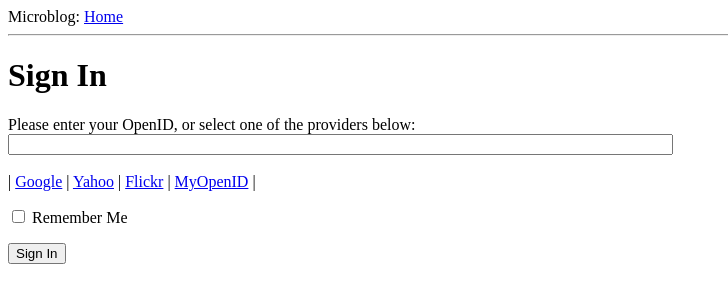
After one commit to carynJohansen/flask, a Flask app: page /login in a window 1280 px wide. The commit adds this page. Shown: the top 303 px of the page, without its empty margins (0-728 px from the left). Run offline with Flask 2, Linux system fonts and the light colour scheme.

Commit message:
updating web forms

```diff
--- a/app/__init__.py
+++ b/app/__init__.py
@@ -1,4 +1,6 @@
 from flask import Flask
 
 app = Flask(__name__)
+app.config.from_object('config')
+
 from app import views
--- /dev/null
+++ b/app/forms.py
@@ -0,0 +1,7 @@
+from flask.ext.wtf import Form
+from wtforms import StringField, BooleanField
+from wtforms.validators import DataRequired
+
+class LoginForm(Form):
+	openid = StringField('openid', validators=[DataRequired()])
+	remember_me = BooleanField('remember_me', default=False)
--- a/app/templates/base.html
+++ b/app/templates/base.html
@@ -3,12 +3,21 @@
 		{% if title %}
 		<title>{{ title }} - microblog</title>
 		{% else %}
-		<title>Welcom to microblog</title>
+		<title>Welcome to microblog</title>
 		{% endif %}
 	</head>
 	<body>
 		<div>Microblog: <a href="/index">Home</a></div>
 		<hr>
+		{% with messages = get_flashed_messages() %}
+			{% if messages %}
+				<ul>
+				{% for message in messages %}
+					<li>{{ message }} </li>
+				{% endfor %}
+				</ul>
+			{% endif %}
+		{% endwith %}
 		{% block content %}{% endblock %}
 	</body>
 </html>
--- /dev/null
+++ b/app/templates/login.html
@@ -0,0 +1,34 @@
+<!-- extend from base layout -->
+{% extends "base.html" %}
+
+{% block content %}
+<script type="text/javascript">
+function set_openid(openid, pr)
+{
+	u = openid.search('<username>')
+	if (u != -1) {
+		//openid requires username
+		user = prompt('Enter your ' + pr + ' username:')
+		openid = openi.substr(0, u) + user
+	}
+	form = document.forms['login'];
+	form.elements['openid'].value = openid
+}
+</script>
+<h1>Sign In</h1>
+<form action="" method="post" name="login">
+	{{ form.hidden_tag() }}
+	<p>
+		Please enter your OpenID, or select one of the providers below: <br>
+		{{ form.openid(size=80) }}<br>
+		{% for error in form.openid.errors %}
+			<span style="color: red;">[{{ error }}]</span>
+		{% endfor %}<br>
+        |{% for pr in providers %}
+        	<a href="javascript:set_openid('{{ pr.url }}', '{{ pr.name }}');">{{ pr.name }}</a> |
+        {% endfor %}
+	</p>
+	<p>{{ form.remember_me }} Remember Me</p>
+	<p><input type="submit" value="Sign In"></p>
+</form>
+{% endblock %}
--- a/app/views.py
+++ b/app/views.py
@@ -1,5 +1,6 @@
-from flask import render_template
+from flask import render_template, flash, redirect
 from app import app
+from .forms import LoginForm
 
 @app.route('/')
 @app.route('/index')
@@ -19,3 +20,15 @@ def index():
 							title='Home',
 							user = user,
 							posts = posts)
+
+@app.route('/login', methods=['GET', 'POST'])
+def login():
+	form = LoginForm()
+	if form.validate_on_submit():
+		flash('Login requested for OpenID="%s", remember_me=%s' %
+				(form.openid.data, str(form.remember_me.data)))
+		return redirect('/index')
+	return render_template('login.html',
+							title='Sign In',
+							form=form,
+							providers=app.config['OPENID_PROVIDERS'])
```
Also changed, not shown: config.py (added, +8 -0 lines), 4 other files.
